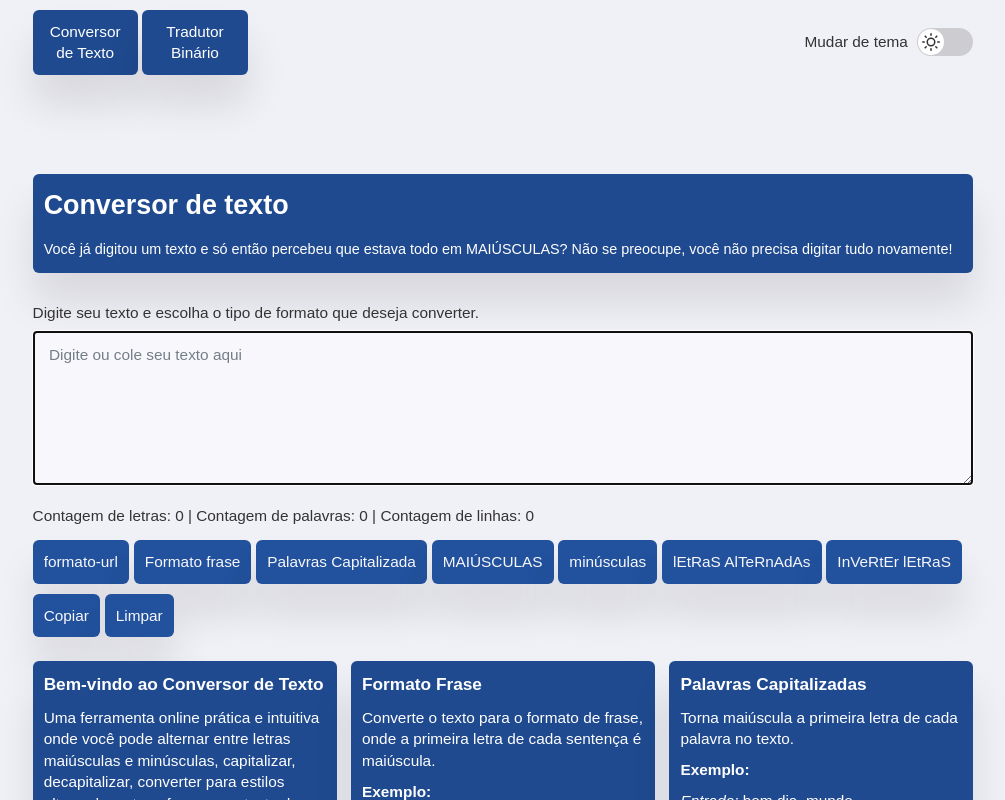
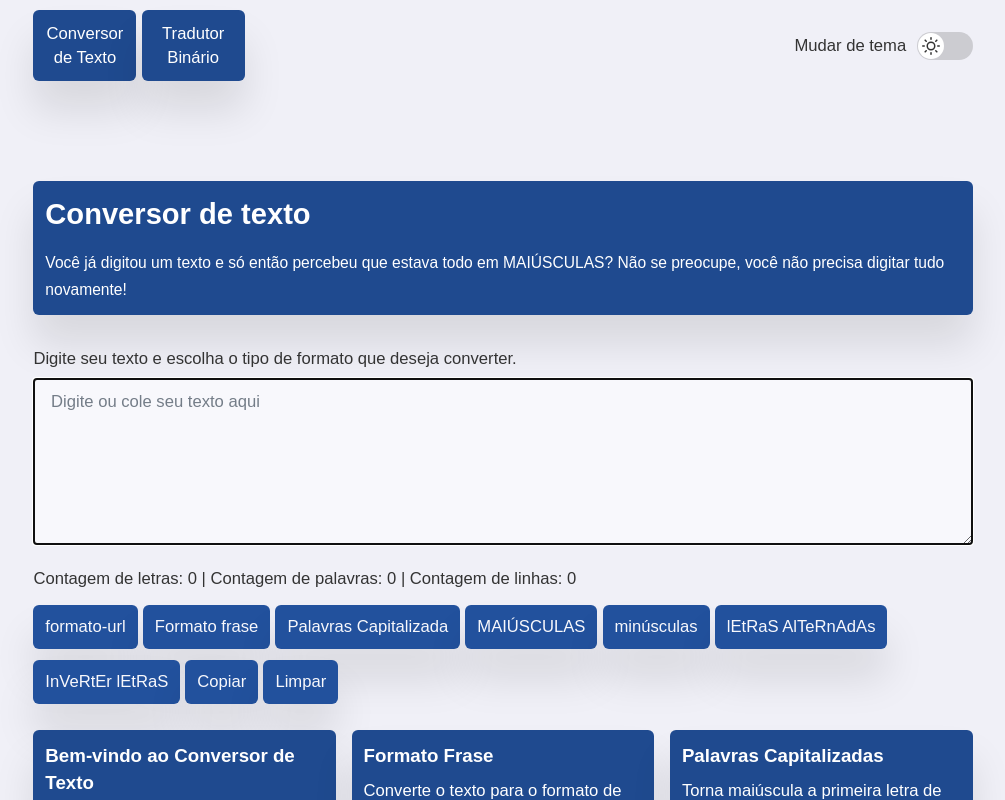
Before and after one commit to Robson16/converttext-app, a React (Vite) app: page / in a window 1280 px wide. Shown: the top 800 px of the page, without its empty margins (137-1142 px from the left). Built offline with nearby package versions, Linux system fonts and the light colour scheme; no server answers.

Commit message:
refactor: optimization of global.ts

```diff
--- a/src/styles/global.ts
+++ b/src/styles/global.ts
@@ -2,7 +2,15 @@ import {createGlobalStyle} from "styled-components";
 
 export default createGlobalStyle`
   :root {
-    font-size: 60%;
+    /* Ajusta a base do font-size para facilitar cálculo em rem */
+    font-size: 62.5%; /* 1rem = 10px */
+  }
+
+   @media (min-width: 700px) {
+    :root {
+      /* Ajuste para telas maiores */
+      font-size: 65%; /* 1rem = 10.4px */
+    }
   }
 
   * {
@@ -14,38 +22,39 @@ export default createGlobalStyle`
   html,
   body,
   #root {
-    height: 100vh;
+    height: 100%;
   }
 
   body {
     background: ${(props) => props.theme.colors.background};
+    color: ${(props) => props.theme.colors.textBase};
+    font-family: 'Ubuntu', sans-serif;
+    font-size: 1.6rem; /* Padrão de 16px */
+    font-weight: 500;
+    line-height: 1.4;
   }
 
   a {
-   color: ${(props) => props.theme.colors.link};
+    color: ${(props) => props.theme.colors.link};
+    text-decoration: none;
+
+    &:hover {
+      text-decoration: underline;
+    }
   }
 
-  ul, ol {
+  ul,
+  ol {
     padding-left: 2.3rem;
     margin-bottom: 1rem;
   }
 
-  div,
-  body,
   input,
   button,
   textarea {
-    font-size: 1.6rem;
-    font-weight: 500;
-    line-height: 1.4;
-    font-family: 'Ubuntu', sans-serif;
-  }
-
-  body,
-  input,
-  button,
-  textarea {
-    color: ${(props) => props.theme.colors.textBase};
+    font-family: inherit;
+    font-size: inherit;
+    color: inherit;
   }
 
   #root {
@@ -55,9 +64,7 @@ export default createGlobalStyle`
     display: flex;
     flex-direction: column;
     gap: 1rem;
+  }
 
-    @media (min-width: 700px) {
-      font-size: 62.5%;
-    }
-  }
+
 `;
```
